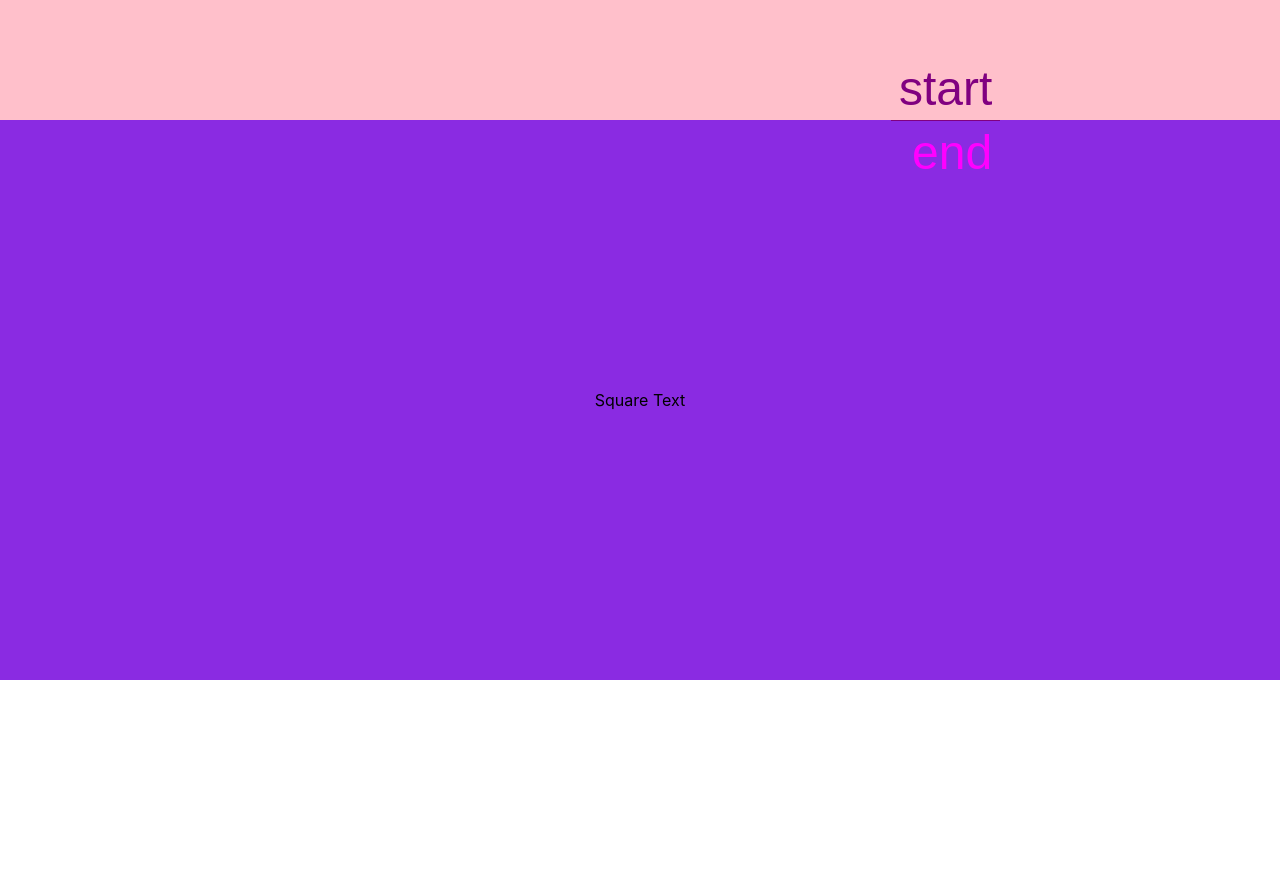
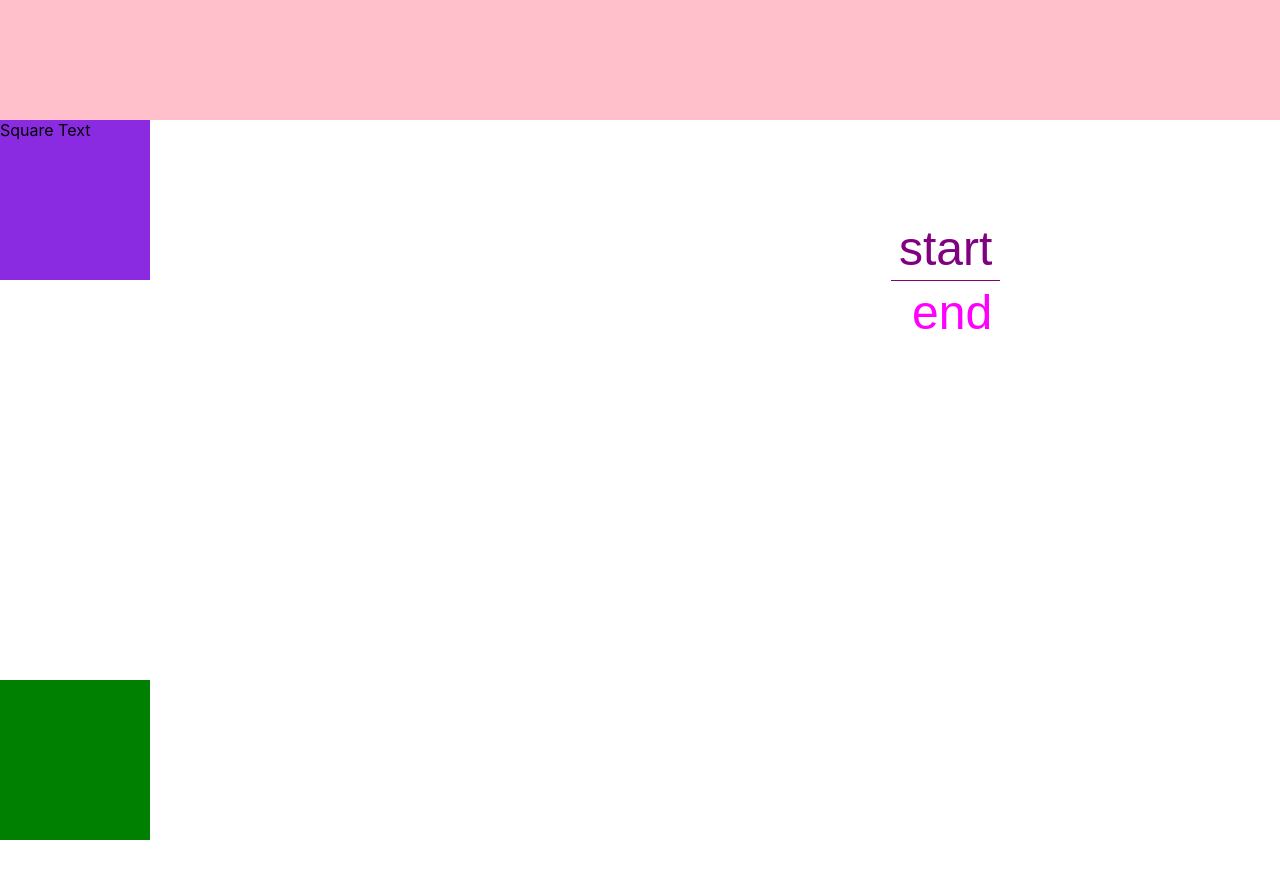
Before and after one commit to FourSqweez/gsap-scroll-trigger-nextjs, a Next.js app: page /scroll in a window 1280 px wide. Shown: the part 680-1558 px from the top of the page. Built offline with nearby package versions, Linux system fonts and the light colour scheme.

Commit message:
pin element and pinSpacing property

```diff
--- a/pages/scroll.tsx
+++ b/pages/scroll.tsx
@@ -11,44 +11,22 @@ const ScrollTriggerPage = () => {
   const squareTextRef = useRef<HTMLDivElement>(null)
 
   useEffect(() => {
-    console.log('Children : ', squareRef.current?.children)
     gsap.to(squareRef.current, {
       //   x: 1000,
       duration: 8,
-      height: '100%',
       scrollTrigger: {
-        trigger: squareRef.current,
-        start: 'top center',
-        end: 'top top',
+        trigger: square2Ref.current,
+        start: 'top 80%',
+        end: 'top 30%',
         scrub: 4,
         toggleActions: 'restart none none none',
+        pin: squareRef.current,
+        pinSpacing: true,
         markers: {
           startColor: 'purple',
           endColor: 'fuchsia',
           fontSize: '3rem',
         },
-      },
-    })
-
-    // gsap.to((squareRef.current?.children), {
-    //   opacity: 0,
-    //   scrollTrigger: {
-    //     trigger: squareRef.current,
-    //     start: 'top 80% ',
-    //     end: 'top 30%',
-    //     scrub: 4,
-    //     toggleActions: 'restart none none none',
-    //   },
-    // })
-
-    gsap.to(squareTextRef.current, {
-      opacity: 0,
-      scrollTrigger: {
-        trigger: squareRef.current,
-        start: 'top 80% ',
-        end: 'top 30%',
-        scrub: 4,
-        toggleActions: 'restart none none none',
       },
     })
   }, [])
--- a/styles/scroll.module.css
+++ b/styles/scroll.module.css
@@ -12,18 +12,14 @@
 }
 
 .square {
-  width: 100%;
-  height: 70%;
+  width: 150px;
+  height: 20vh;
   background-color: blueviolet;
-  display: flex;
-  justify-content: center;
-  align-items: center;
 }
 .square_2 {
-  margin-top: 300px;
   width: 150px;
-  height: 150px;
-  background-color: blue;
+  height: 20vh;
+  background-color: green;
 }
 
 .red {
```
